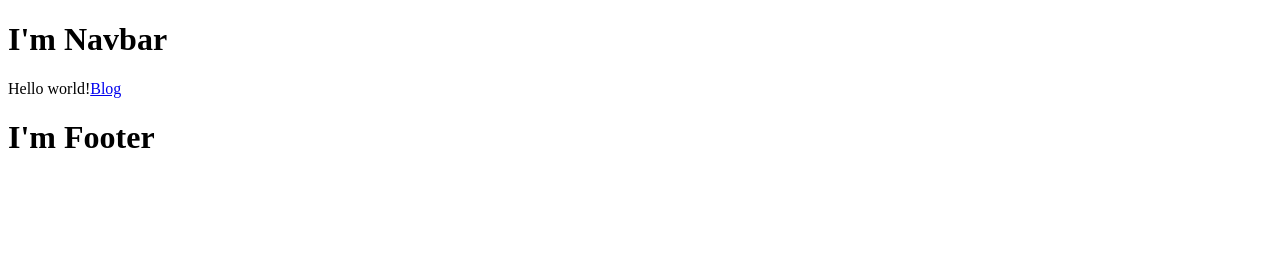
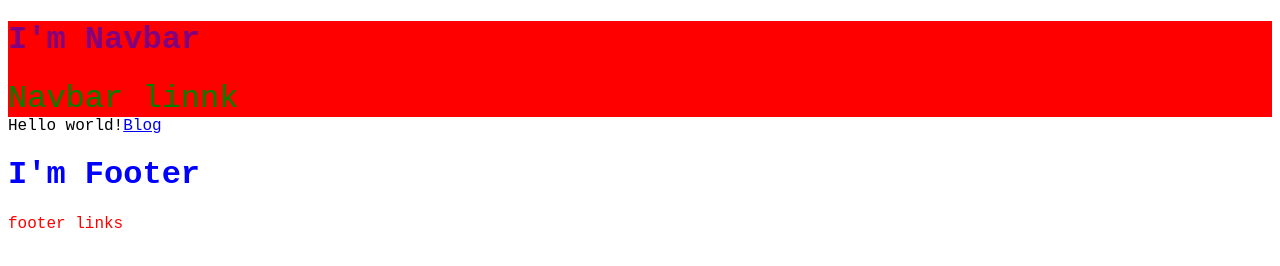
Before and after one commit to msiller455/backroads-project, a Gatsby site: page / in a window 1280 px wide. Built offline with nearby package versions, Linux system fonts and the light colour scheme; Gatsby itself is replaced by a stand-in of ours.

Commit message:
adds throwaway styling

```diff
--- a/package.json
+++ b/package.json
@@ -14,6 +14,8 @@
   },
   "dependencies": {
     "gatsby": "^2.8.6",
+    "gatsby-plugin-sass": "^2.0.11",
+    "node-sass": "^4.12.0",
     "react": "^16.8.6",
     "react-dom": "^16.8.6"
   },
--- a/src/components/Footer.js
+++ b/src/components/Footer.js
@@ -4,6 +4,7 @@ const Footer = () => {
     return (
         <div>
             <h1>I'm Footer</h1>
+            <div className="links">footer links</div>
         </div>
     )
 }
--- a/src/components/Layout.js
+++ b/src/components/Layout.js
@@ -1,6 +1,7 @@
 import React from 'react'
 import Navbar from './Navbar'
 import Footer from './Footer'
+import '../components/layout.css'
 
 const Layout = ({children}) => {
     return (
--- a/src/components/Navbar.js
+++ b/src/components/Navbar.js
@@ -1,9 +1,12 @@
 import React from 'react'
+// import './navbar.css'
+import styles from './navbar.module.css'
 
 const Navbar = () => {
     return (
-        <div>
+        <div className={styles.navbar}>
             <h1>I'm Navbar</h1>
+            <div className={styles.links}>Navbar linnk</div>
         </div>
     )
 }
--- /dev/null
+++ b/src/components/layout.css
@@ -0,0 +1,11 @@
+h1 {
+    color: blue;
+}
+
+body {
+    font-family: 'Courier New', Courier, monospace;
+}
+
+.links {
+    color: red;
+}
--- /dev/null
+++ b/src/components/navbar.module.css
@@ -0,0 +1,12 @@
+.navbar {
+    background: red;
+}
+
+.links {
+    color: green;
+    font-size: 2rem;
+}
+
+.navbar h1 {
+    color: purple;
+}
```
Also changed, not shown: src/components/navbar.css (added), 1 other file.
